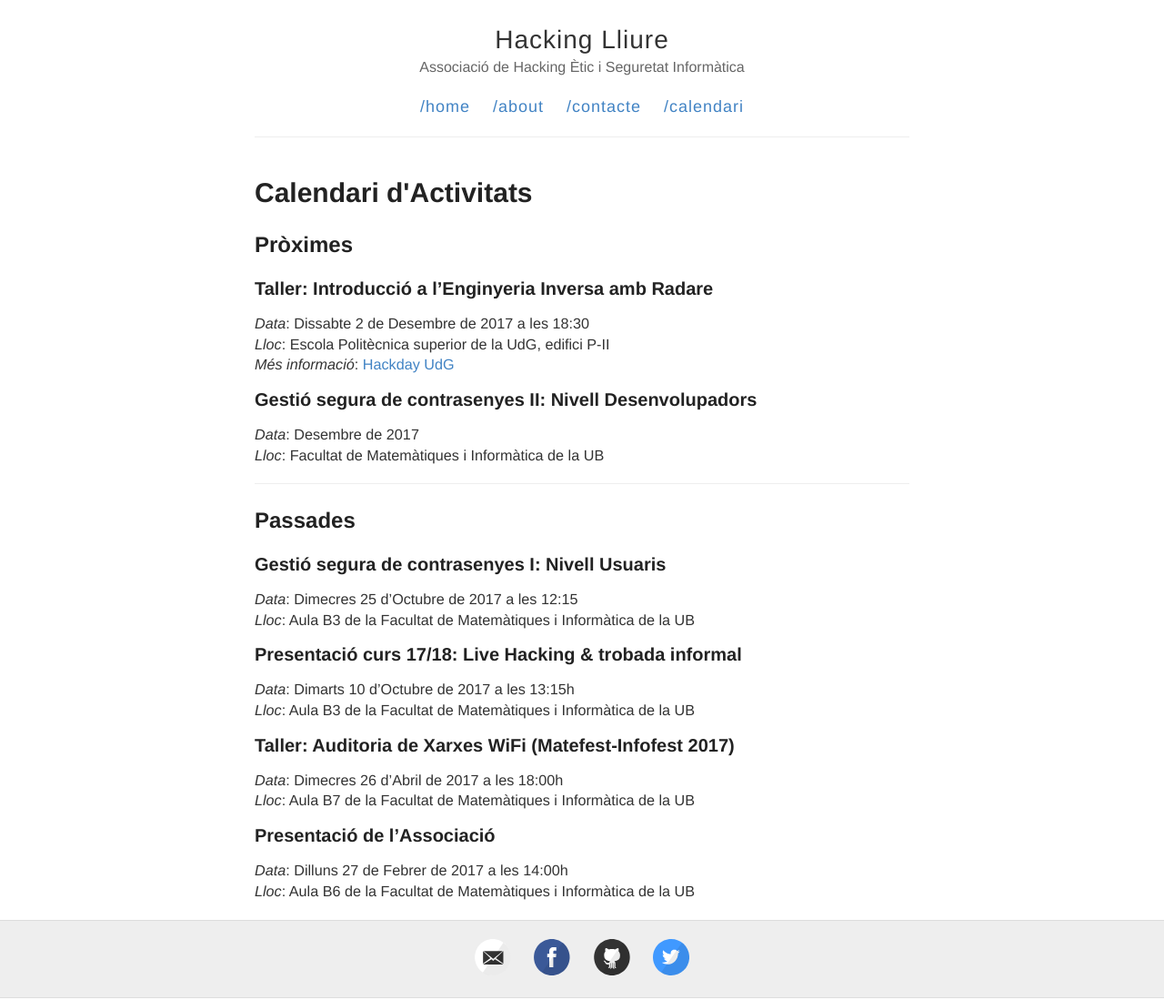
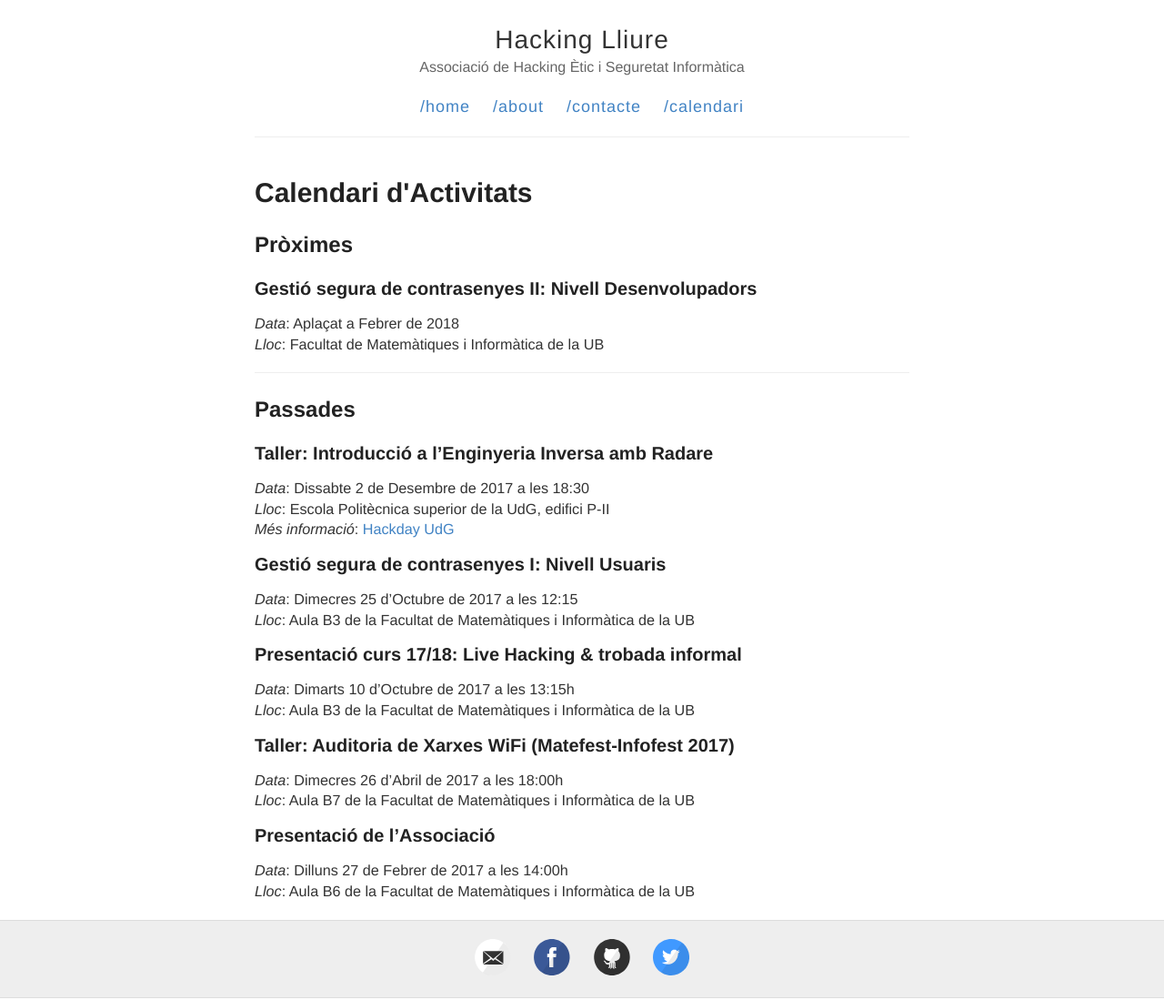
Before and after one commit to HackingLliure/hackinglliure.github.io, a Jekyll site: the page built from pages/calendari.md, in a window 1280 px wide. Shown: the whole page at 91% size. Built offline with Jekyll 4.4.1, drawn with Linux system fonts in a browser that asks for light colours.

Commit message:
Calendar & links

```diff
--- a/pages/calendari.md
+++ b/pages/calendari.md
@@ -5,18 +5,19 @@ title: Calendari d'Activitats
 
 ## Pròximes
 
+### Gestió segura de contrasenyes II: Nivell Desenvolupadors
+_Data_: Aplaçat a Febrer de 2018\\
+_Lloc_: Facultat de Matemàtiques i Informàtica de la UB
+
+---
+
+## Passades
+
 ### Taller: Introducció a l'Enginyeria Inversa amb Radare
 _Data_: Dissabte 2 de Desembre de 2017 a les 18:30\\
 _Lloc_: Escola Politècnica superior de la UdG, edifici P-II\\
 _Més informació_: [Hackday UdG](https://hackday.mlh.io/University-of-Girona-technical-school)
 
-### Gestió segura de contrasenyes II: Nivell Desenvolupadors
-_Data_: Desembre de 2017\\
-_Lloc_: Facultat de Matemàtiques i Informàtica de la UB
-
----
-
-## Passades
 ### Gestió segura de contrasenyes I: Nivell Usuaris
 _Data_: Dimecres 25 d'Octubre de 2017 a les 12:15\\
 _Lloc_: Aula B3 de la Facultat de Matemàtiques i Informàtica de la UB
```
Also changed, not shown: _posts/2017-11-3-Diapositives-Passwords-I.md (+1 -1 lines).
